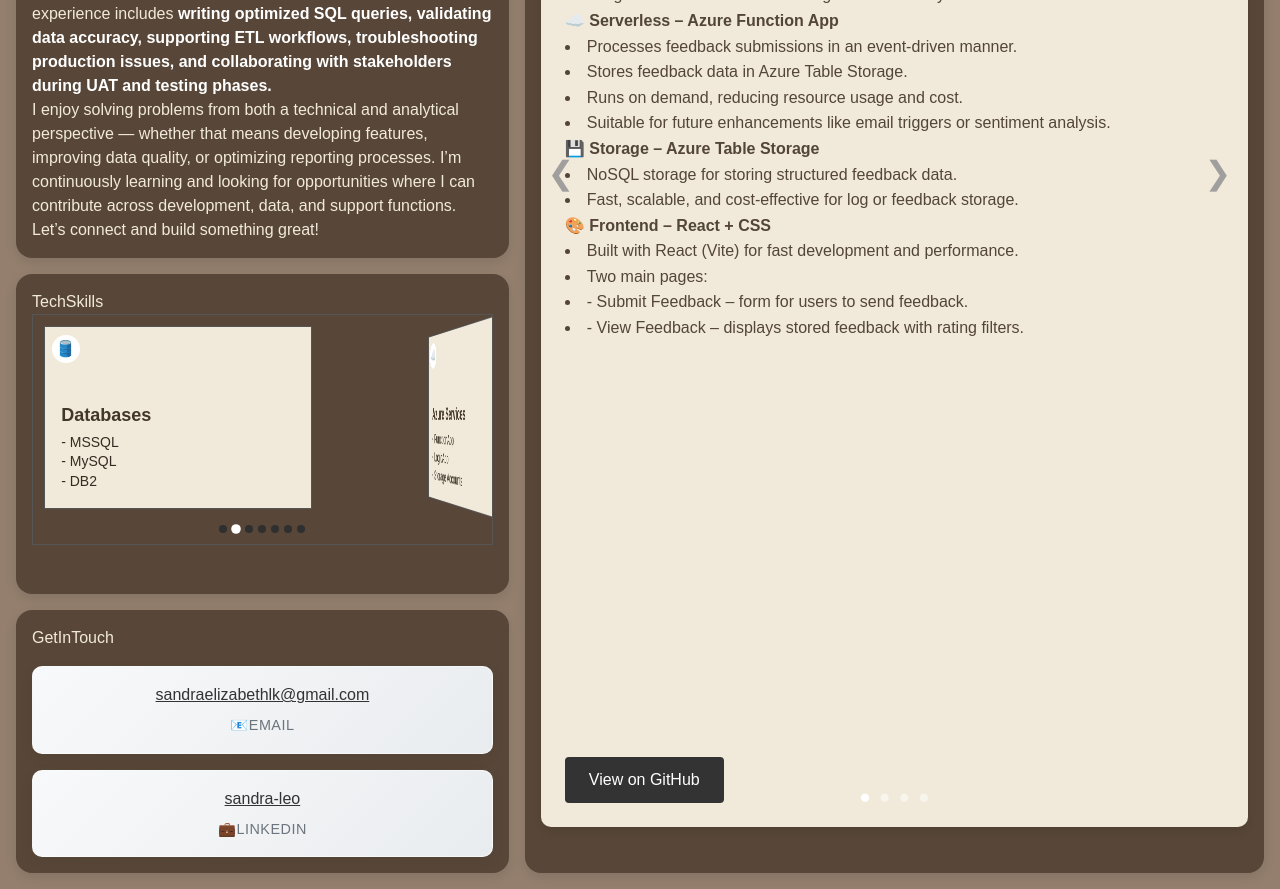
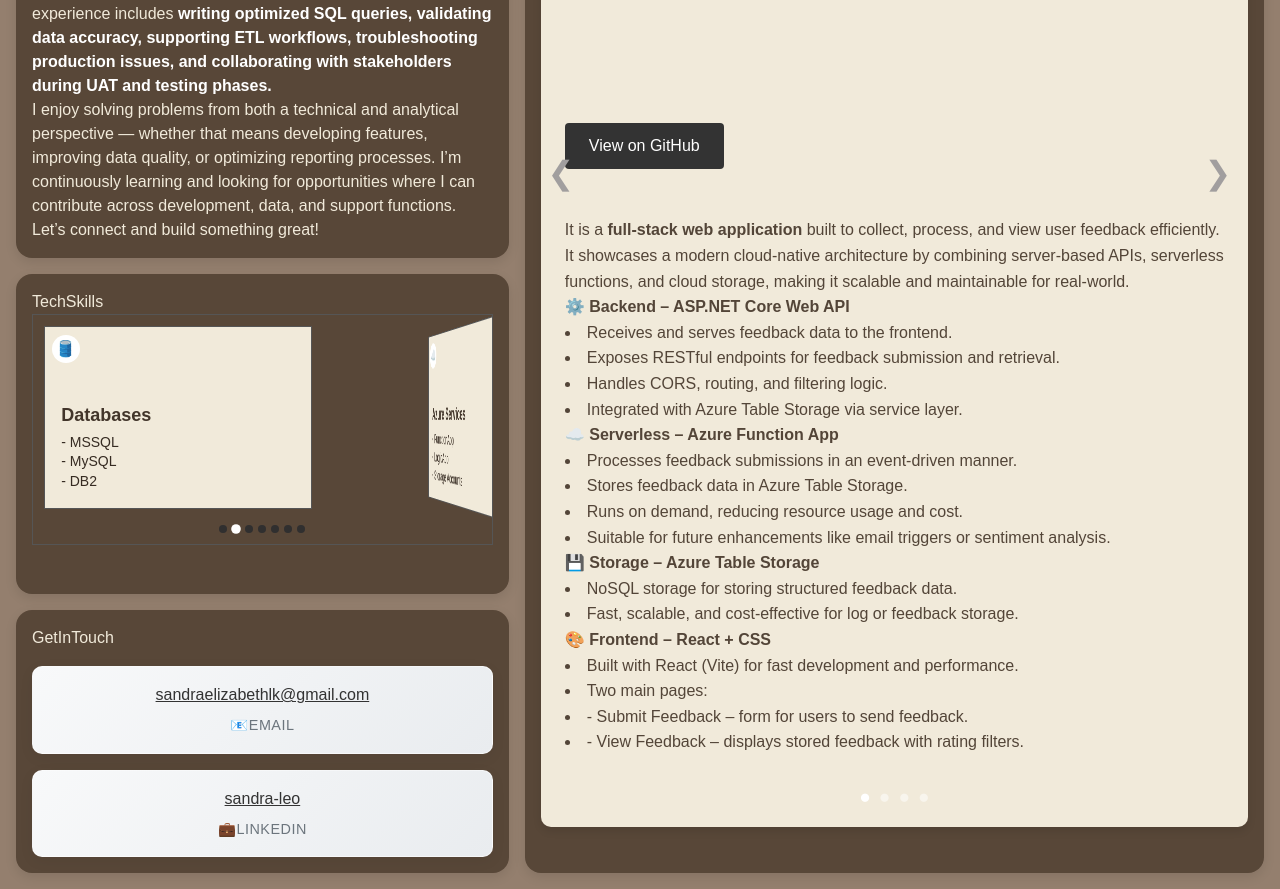
Before and after one commit to e-l-z-a/PortfolioSandra, a React (Vite) app: page / in a window 1280 px wide. Shown: the part 600-1489 px from the top of the page. Built offline with nearby package versions, Linux system fonts and the light colour scheme.

Commit message:
Update ProjectCarousel.jsx
gitButton pos

```diff
--- a/src/components/ProjectCarousel.jsx
+++ b/src/components/ProjectCarousel.jsx
@@ -183,6 +183,15 @@
 
           <div className="slide-content">
             <h3>{projects[currentIndex].title}</h3>
+             <a
+              href={projects[currentIndex].githubUrl}
+              target="_blank"
+              rel="noopener noreferrer"
+              className="github-link"
+            >
+              View on GitHub
+            </a>
+            <p><p></p></p>
             <p>{projects[currentIndex].description}</p>
 
             <div className="technologies">
@@ -191,14 +200,7 @@
               ))}
             </div>
 
-            <a
-              href={projects[currentIndex].githubUrl}
-              target="_blank"
-              rel="noopener noreferrer"
-              className="github-link"
-            >
-              View on GitHub
-            </a>
+
           </div>
         </div>
 
```
